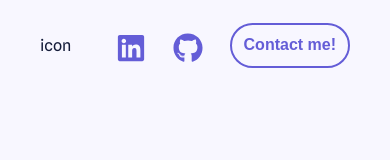
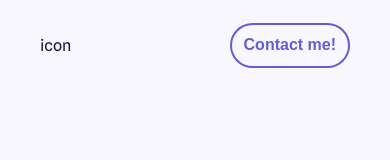
Before and after one commit to jsalen/personal-portfolio, a React (Create React App) app: page / in a window 390 px wide. Shown: the top 160 px of the page. Built offline with nearby package versions, Linux system fonts and the light colour scheme.

Commit message:
refactor header into mobile first

```diff
--- a/src/App.js
+++ b/src/App.js
@@ -1,4 +1,4 @@
-import { Header } from './components/Header'
+import { Header } from './containers/Header'
 
 function App() {
   return (
--- a/src/components/Header/index.js
+++ /dev/null
@@ -1,24 +0,0 @@
-import { FaLinkedin, FaGithub } from 'react-icons/fa'
-import { Button } from '../Button'
-import { Container, Nav } from './styles'
-
-export const Header = () => {
-  return (
-    <Container>
-      <p>icon</p>
-      <Nav>
-        <a
-          href='https://www.linkedin.com/in/salenjs/'
-          target='_blank'
-          rel='noreferrer'
-        >
-          <FaLinkedin />
-        </a>
-        <a href='https://github.com/jsalen' target='_blank' rel='noreferrer'>
-          <FaGithub />
-        </a>
-        <Button>Contact me!</Button>
-      </Nav>
-    </Container>
-  )
-}
--- /dev/null
+++ b/src/components/Navigation/index.js
@@ -0,0 +1,22 @@
+import { Button } from '../Button'
+
+import { FaLinkedin, FaGithub } from 'react-icons/fa'
+import { Nav } from './styles'
+
+export const Navigation = () => {
+  return (
+    <Nav>
+      <a
+        href='https://www.linkedin.com/in/salenjs/'
+        target='_blank'
+        rel='noreferrer'
+      >
+        <FaLinkedin />
+      </a>
+      <a href='https://github.com/jsalen' target='_blank' rel='noreferrer'>
+        <FaGithub />
+      </a>
+      <Button>Contact me!</Button>
+    </Nav>
+  )
+}
--- a/src/components/Header/styles.js
+++ b/src/components/Navigation/styles.js
@@ -1,15 +1,4 @@
 import styled from 'styled-components'
-
-export const Container = styled.header`
-  width: 100%;
-  min-height: 90px;
-  padding: 0 4rem;
-  display: flex;
-  justify-content: space-between;
-  align-items: center;
-  font-size: 1.6rem;
-  background-color: inherit;
-`
 
 export const Nav = styled.nav`
   display: flex;
@@ -17,15 +6,23 @@ export const Nav = styled.nav`
   gap: 32px;
 
   a {
+    display: none;
     width: 25px;
     height: 25px;
     font-size: 3rem;
     cursor: pointer;
-    color: #645DD7;
+    color: #645dd7;
     text-decoration: none;
     transition: color 0.2s;
 
     &:hover {
       color: #4b44bb;
+    }
+  }
+
+  @media (min-width: 480px) {
+    a {
+      display: block;
+    }
   }
 `
--- /dev/null
+++ b/src/containers/Header/index.js
@@ -0,0 +1,12 @@
+import { Navigation } from '../../components/Navigation'
+
+import { Container } from './styles'
+
+export const Header = () => {
+  return (
+    <Container>
+      <p>icon</p>
+      <Navigation />
+    </Container>
+  )
+}
--- /dev/null
+++ b/src/containers/Header/styles.js
@@ -0,0 +1,12 @@
+import styled from 'styled-components'
+
+export const Container = styled.header`
+  width: 100%;
+  min-height: 90px;
+  padding: 0 4rem;
+  display: flex;
+  justify-content: space-between;
+  align-items: center;
+  font-size: 1.6rem;
+  background-color: inherit;
+`
```
